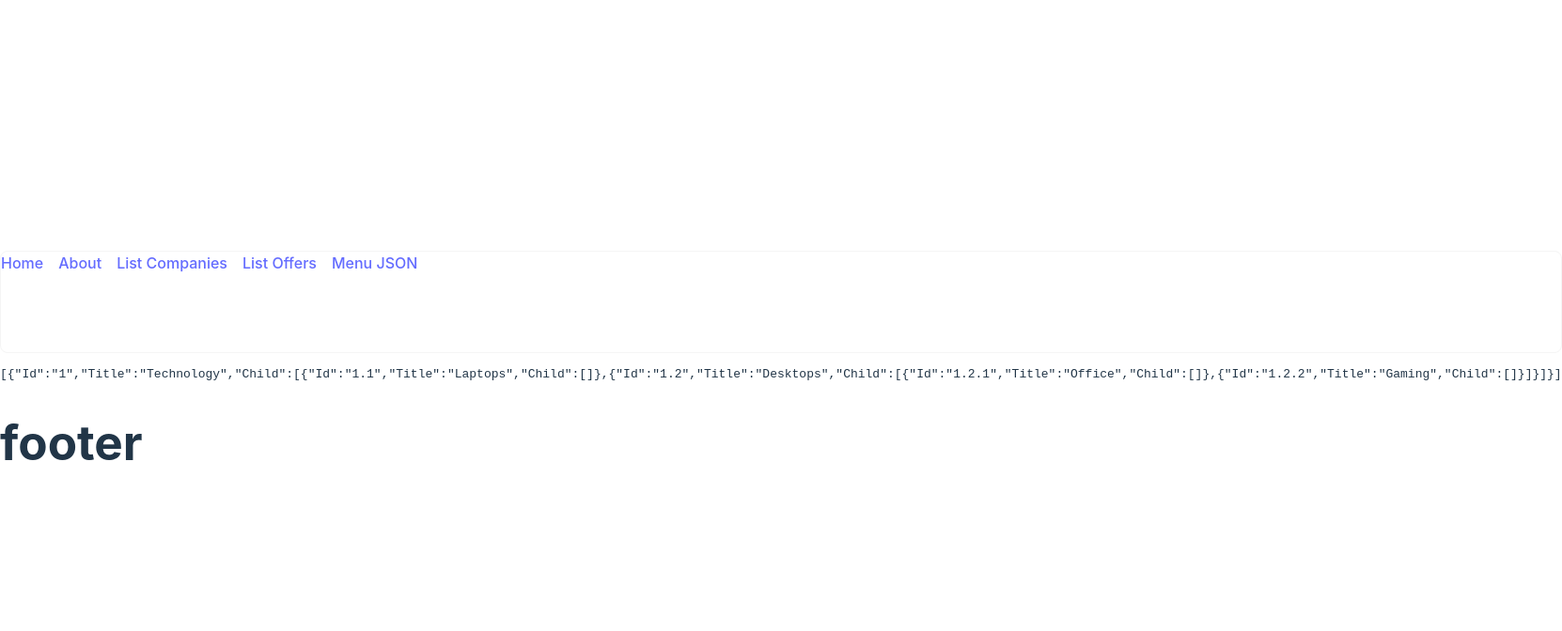
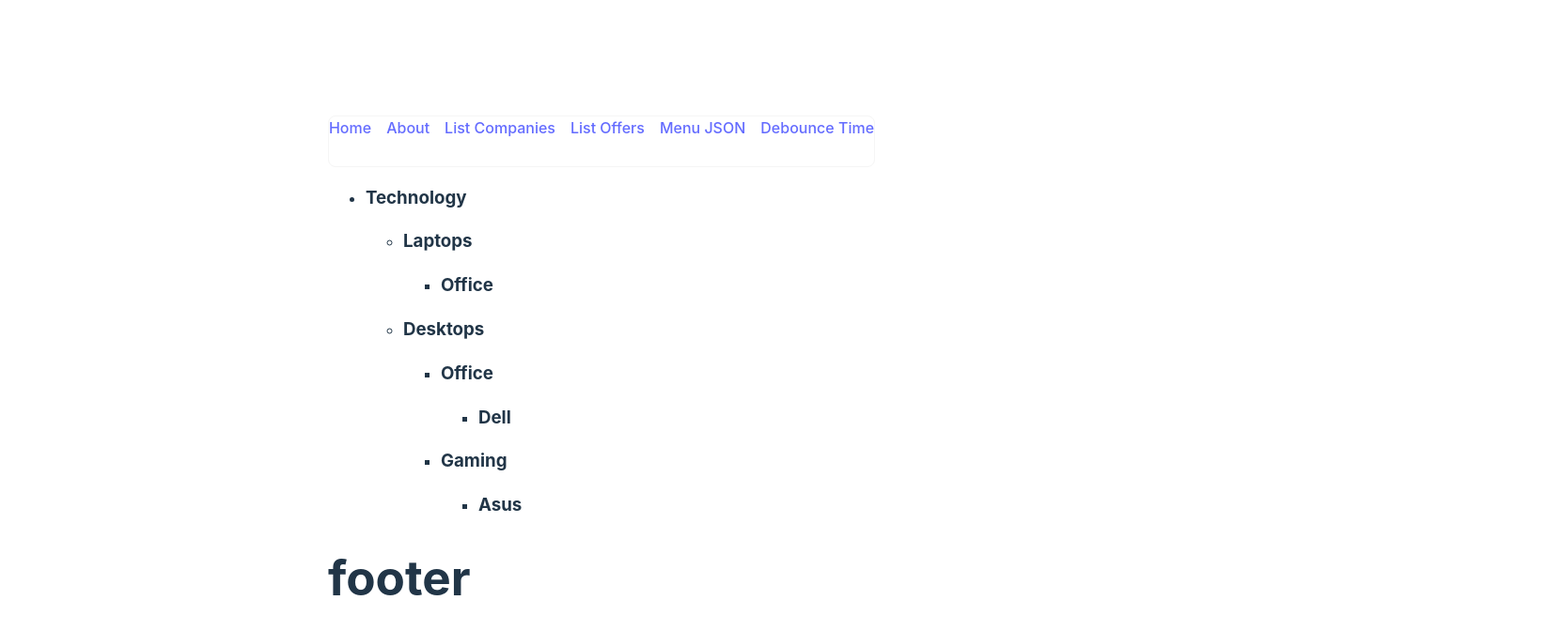
Before and after one commit to sebasuna1402/FrontReact, a React (Vite) app: page /menu in a window 1280 px wide. Shown: the top 672 px of the page at 94% size, 1662 px wide, since content can reach past the window. Built offline with nearby package versions, Linux system fonts and the light colour scheme.

Commit message:
Debounce Time

```diff
--- /dev/null
+++ b/src/components/DebounceTime.jsx
@@ -0,0 +1,14 @@
+const DebounceTime = () => {
+
+  const handleChange = (event) =>{
+    console.log(event.target.value);
+  }
+
+  return (
+    <>
+     <input onKeyDown={handleChange} type="text" name="" id="" />
+    </>
+  )
+}
+
+export default DebounceTime
--- a/src/components/Menu.jsx
+++ b/src/components/Menu.jsx
@@ -1,9 +1,31 @@
-import menuJson from '../utils/json/categories.json'
 
-const Menu = () => {
-    console.log(menuJson);
+// eslint-disable-next-line react/prop-types
+const Menu = ({data}) => {
+
+  const handleClick = (e) => {
+   let element =  document.getElementById(e.target.id).parentElement;
+   let ulElements = element.getElementsByTagName("ul");
+
+   Array.from(ulElements).forEach(ulElement => {
+    if(ulElement?.classList.contains("collapsed"))
+      ulElement?.classList.remove("collapsed");
+    else
+      ulElement?.classList.add("collapsed");
+   });
+  };
+
   return (
-    <pre>{JSON.stringify(menuJson)}</pre>
+    <>
+      {data?.map((item) =>
+       <ul className="ulItem" key={item.Id}>
+          <li>
+           <h3 onClick={handleClick} className="menuItem" id={item.Id}>{item.Title}</h3>
+           <Menu data={item.Child}/>
+          </li>
+      </ul>
+      )}
+
+    </>
   )
 }
 
--- a/src/index.css
+++ b/src/index.css
@@ -106,3 +106,11 @@ button:focus-visible {
 .offer-title{
   color: yellow;
 }
+
+.menuItem{
+  cursor: pointer;
+}
+
+.ulItem.collapsed{
+   display: none;
+}
--- a/src/main.jsx
+++ b/src/main.jsx
@@ -10,6 +10,8 @@ import ListOffers from './pages/offers/ListOffers'
 import Menu from './components/Menu'
 
 // const CounterContext = React.createContext(0);
+import menuJson from '../src/utils/json/categories.json'
+import DebounceTime from './components/DebounceTime'
 
 ReactDOM.createRoot(document.getElementById('root')).render(
 
@@ -21,7 +23,8 @@ ReactDOM.createRoot(document.getElementById('root')).render(
           <Route path="/about" element={<About />} />
           <Route path="/companies" element={<ListCompanies />} />
           <Route path="/offers" element={<ListOffers />} />
-          <Route path="/menu" element={<Menu />} />
+          <Route path="/menu" element={<Menu data={menuJson} />} />
+          <Route path="/debounce" element={<DebounceTime />} />
         </Route>
       </Routes>
       </BrowserRouter>
--- a/src/pages/_layout/components/Navbar.jsx
+++ b/src/pages/_layout/components/Navbar.jsx
@@ -18,6 +18,9 @@ const Navbar = () => {
             <NavLink
                 className='link parent-item capitalize nav-link'
                 to="menu">Menu JSON</NavLink >
+            <NavLink
+                className='link parent-item capitalize nav-link'
+                to="debounce">Debounce Time</NavLink >
         </nav>
     )
 }
--- a/src/utils/json/categories.json
+++ b/src/utils/json/categories.json
@@ -5,7 +5,13 @@
         {
           "Id":"1.1",
           "Title":"Laptops",
-          "Child":[]
+          "Child":[
+            {
+                "Id":"1.1.1",
+                "Title":"Office",
+                "Child":[]
+              }
+          ]
         },
         {
           "Id":"1.2",
@@ -14,12 +20,24 @@
               {
                 "Id":"1.2.1",
                 "Title":"Office",
-                "Child":[]
+                "Child":[
+                    {
+                        "Id":"1.2.1.1",
+                        "Title":"Dell",
+                        "Child":[]
+                      }
+                ]
               },
               {
                 "Id":"1.2.2",
                 "Title":"Gaming",
-                "Child":[]
+                "Child":[
+                    {
+                        "Id":"1.2.2.1",
+                        "Title":"Asus",
+                        "Child":[]
+                      }
+                ]
               }
           ]
         }
```
